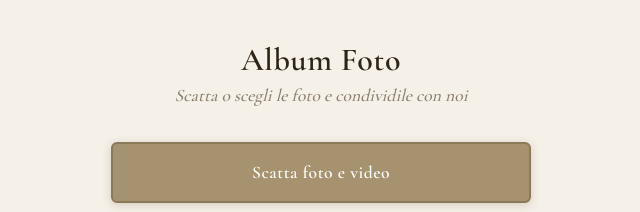
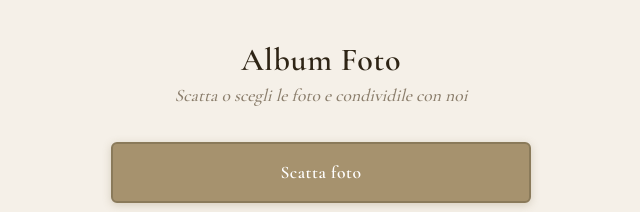
Before and after one commit to sabu04357-cloud/AlbumFoto, a website: page public/index.html in a window 1280 px wide. Shown: the top 212 px of the page, 319-959 px from the left. Drawn offline with nearby package versions, Linux system fonts and the light colour scheme.

Commit message:
Rinomina bottone in Scatta foto

```diff
--- a/public/index.html
+++ b/public/index.html
@@ -121,7 +121,7 @@
   <input type="file" id="input-galleria" accept="image/*,video/*" multiple style="display:none" />
   <input type="file" id="input-fotocamera" accept="image/*" capture="environment" style="display:none" />
 
-  <button class="btn btn-primary" id="btn-fotocamera" type="button">Scatta foto e video</button>
+  <button class="btn btn-primary" id="btn-fotocamera" type="button">Scatta foto</button>
   <button class="btn btn-secondary" id="btn-galleria" type="button">Scegli dalla galleria</button>
 
   <div class="thumbs" id="thumbs"></div>
```
